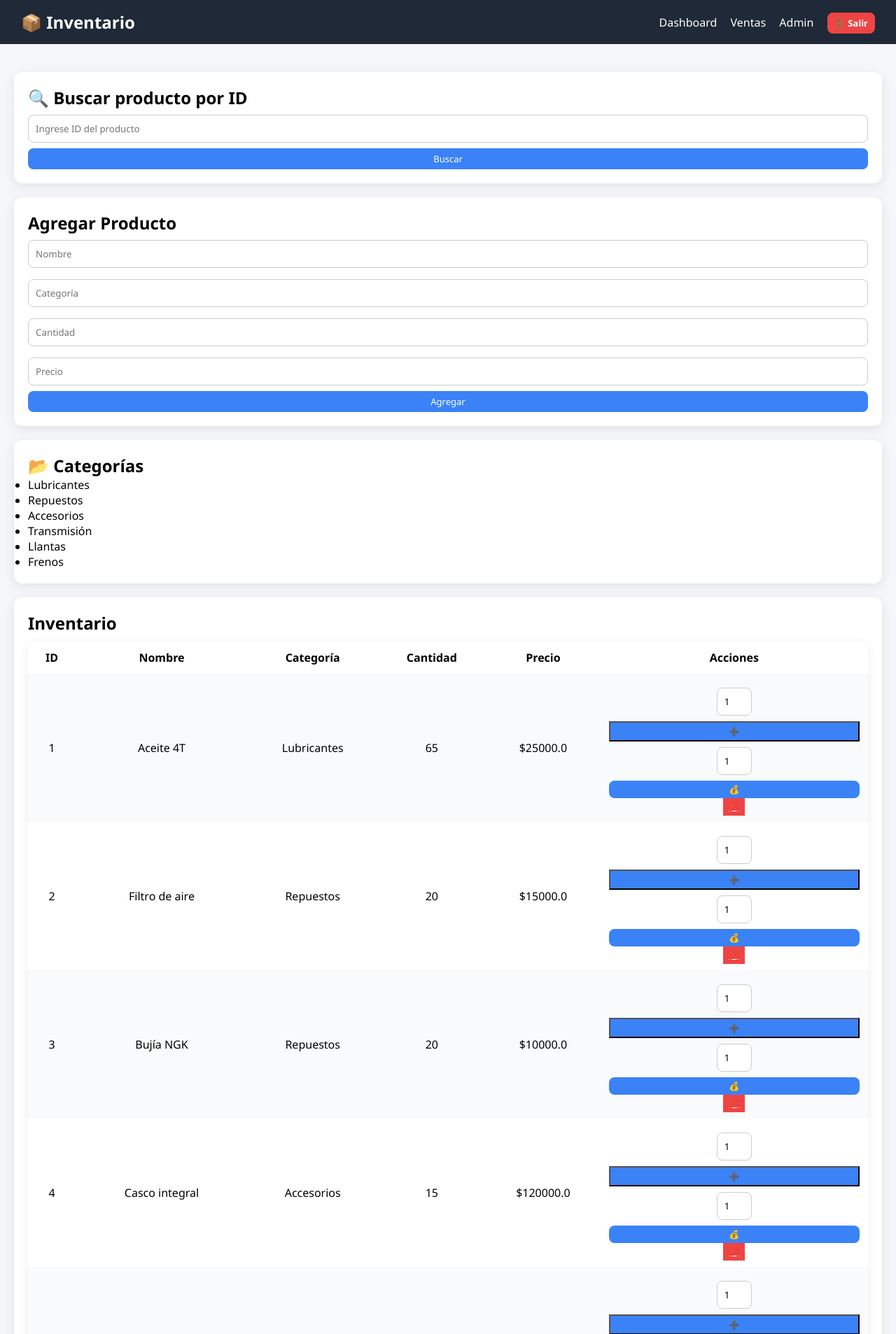
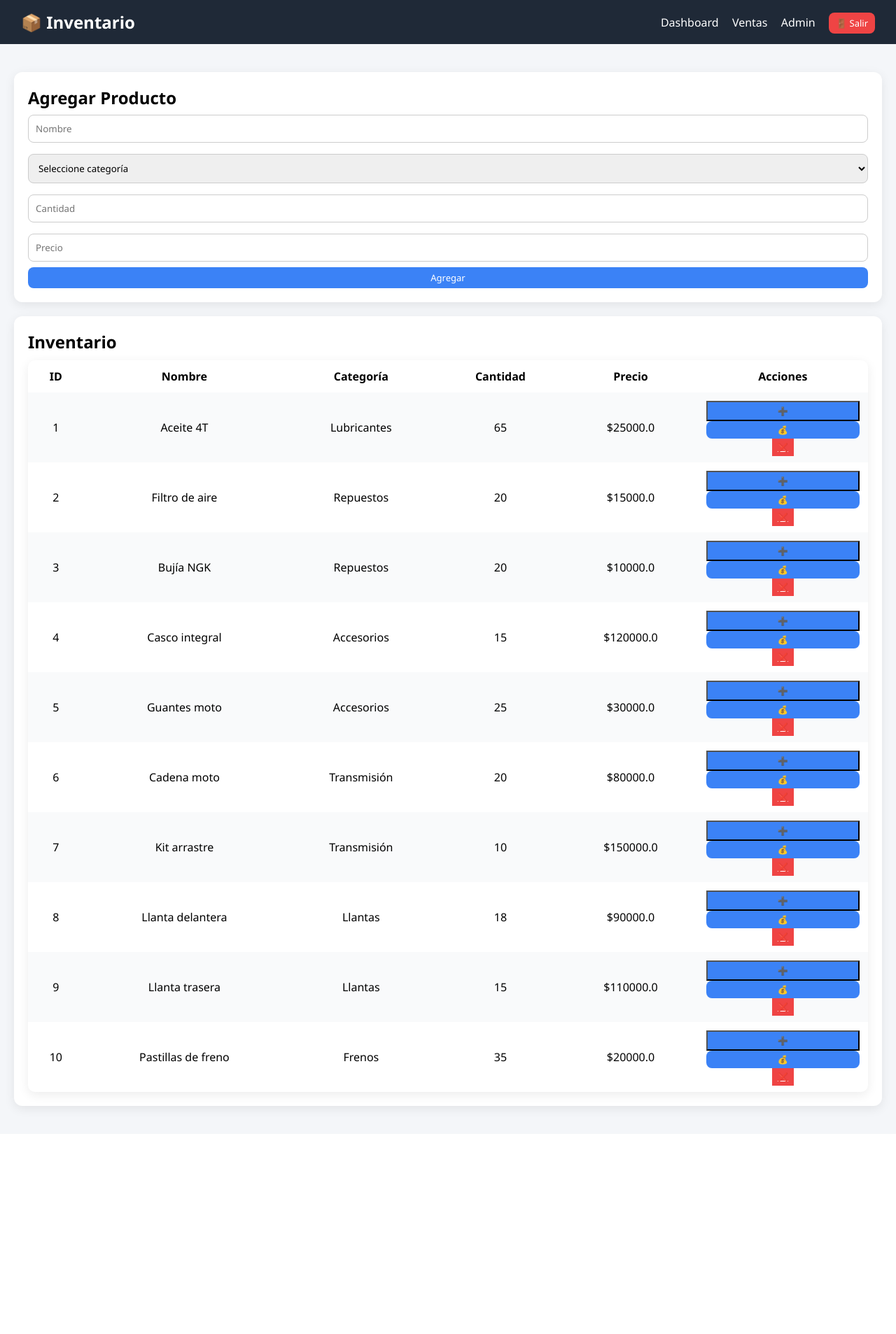
Before and after one commit to miarevaloto/inventario-test, a Flask app: page /index in a window 1280 px wide. Shown: the top 1907 px of the page at 70% size. After the commit the page ends 1595 px from the top, so only its background shows below. Run offline with Flask 3, Linux system fonts and the light colour scheme; a user stored in the database is signed in; data comes from the database, SQL or seed files in the repository.

Commit message:
Update index.html

```diff
--- a/templates/index.html
+++ b/templates/index.html
@@ -3,6 +3,39 @@
 <head>
     <title>Inventario</title>
     <link rel="stylesheet" href="/static/style.css">
+
+    <script>
+        function toggleNuevaCategoria() {
+            const select = document.getElementById("categoria");
+            const nueva = document.getElementById("nueva_categoria");
+
+            if (select.value === "nueva") {
+                nueva.style.display = "block";
+                nueva.required = true;
+            } else {
+                nueva.style.display = "none";
+                nueva.required = false;
+            }
+        }
+
+        function abrirModal(tipo, id, nombre) {
+            document.getElementById("modal").style.display = "flex";
+
+            if (tipo === "sumar") {
+                document.getElementById("tituloModal").innerText = "➕ Agregar Stock";
+                document.getElementById("formModal").action = "/sumar/" + id;
+            } else {
+                document.getElementById("tituloModal").innerText = "💰 Vender Producto";
+                document.getElementById("formModal").action = "/vender/" + id;
+            }
+
+            document.getElementById("productoNombre").innerText = nombre;
+        }
+
+        function cerrarModal() {
+            document.getElementById("modal").style.display = "none";
+        }
+    </script>
 </head>
 
 <body>
@@ -18,13 +51,13 @@
             <a href="/admin">Admin</a>
         {% endif %}
 
-        <a href="/logout" id="btnLogout" class="btn btn-danger">🚪 Salir</a>
+        <a href="/logout" class="btn btn-danger">🚪 Salir</a>
     </div>
 </div>
 
 <div class="container">
 
-<!-- MENSAJES FLASH -->
+<!-- MENSAJES -->
 {% with messages = get_flashed_messages() %}
   {% if messages %}
     <div class="card">
@@ -35,39 +68,34 @@
   {% endif %}
 {% endwith %}
 
-<!-- BUSCAR -->
-<div class="card">
-    <h2>🔍 Buscar producto por ID</h2>
-    <form method="POST" action="/buscar_producto">
-        <input type="number" name="id" placeholder="Ingrese ID del producto" required>
-        <button class="btn btn-primary">Buscar</button>
-    </form>
-</div>
-
-<!-- AGREGAR -->
+<!-- AGREGAR PRODUCTO -->
 <div class="card">
     <h2>Agregar Producto</h2>
 
     <form method="POST" action="/add">
+
         <input name="nombre" placeholder="Nombre" required>
-        <input name="categoria" placeholder="Categoría" required>
+
+        <!-- 🔥 CATEGORÍA (CORREGIDO AQUÍ) -->
+        <select name="categoria_select" id="categoria" onchange="toggleNuevaCategoria()" required>
+            <option value="">Seleccione categoría</option>
+
+            {% for c in categorias %}
+                <option value="{{ c['categoria'] }}">{{ c["categoria"] }}</option>
+            {% endfor %}
+
+            <option value="nueva">➕ Nueva categoría</option>
+        </select>
+
+        <input id="nueva_categoria" name="nueva_categoria"
+               placeholder="Nueva categoría"
+               style="display:none;">
+
         <input name="cantidad" type="number" min="1" placeholder="Cantidad" required>
         <input name="precio" type="number" step="0.01" min="1" placeholder="Precio" required>
 
         <button class="btn btn-primary">Agregar</button>
     </form>
-</div>
-
-<!-- CATEGORÍAS -->
-<div class="card">
-    <h2>📂 Categorías</h2>
-    <ul>
-        {% for c in categorias %}
-            <li>{{ c["categoria"] }}</li>
-        {% else %}
-            <li>No hay categorías</li>
-        {% endfor %}
-    </ul>
 </div>
 
 <!-- TABLA -->
@@ -93,21 +121,11 @@
             <td>${{ p["precio"] }}</td>
 
             <td>
-                <!-- SUMAR -->
-                <form action="/sumar/{{p['id']}}" method="POST" style="display:inline;">
-                    <input type="number" name="cantidad" value="1" min="1" style="width:50px;">
-                    <button class="btn-success btn-xs">➕</button>
-                </form>
+                <button onclick="abrirModal('sumar', {{p['id']}}, '{{p['nombre']}}')" class="btn-success btn-xs">➕</button>
+                <button onclick="abrirModal('vender', {{p['id']}}, '{{p['nombre']}}')" class="btn btn-xs">💰</button>
 
-                <!-- VENDER -->
-                <form action="/vender/{{p['id']}}" method="POST" style="display:inline;">
-                    <input type="number" name="cantidad" value="1" min="1" style="width:50px;">
-                    <button class="btn btn-xs">💰</button>
-                </form>
-
-                <!-- ELIMINAR -->
                 <a href="/delete/{{p['id']}}" class="btn-danger btn-xs"
-                   onclick="return confirm('¿Eliminar este producto?')">❌</a>
+                   onclick="return confirm('¿Eliminar producto?')">❌</a>
             </td>
         </tr>
         {% else %}
@@ -120,5 +138,22 @@
 
 </div>
 
+<!-- MODAL -->
+<div id="modal" class="modal">
+    <div class="modal-content">
+
+        <span class="close" onclick="cerrarModal()">&times;</span>
+
+        <h2 id="tituloModal"></h2>
+        <p id="productoNombre"></p>
+
+        <form id="formModal" method="POST">
+            <input type="number" name="cantidad" min="1" placeholder="Cantidad" required>
+            <button class="btn btn-primary">Confirmar</button>
+        </form>
+
+    </div>
+</div>
+
 </body>
 </html>
```
